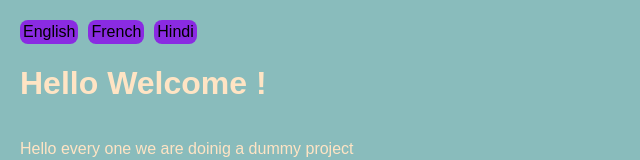
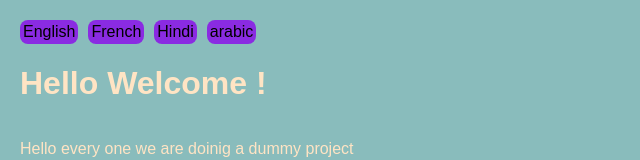
Before and after one commit to jainsahabtusharjain/il8next, a React (Vite) app: page / in a window 1280 px wide. Shown: the top 160 px of the page, without its empty margins (0-640 px from the left). Built offline with nearby package versions, Linux system fonts and the light colour scheme.

Commit message:
arabic language added

```diff
--- a/src/components/language-selector.jsx
+++ b/src/components/language-selector.jsx
@@ -1,4 +1,5 @@
 // import React from 'react'
+import { useEffect } from "react";
 import { useTranslation } from "react-i18next";
 
 
@@ -6,6 +7,7 @@ const languages = [
     {code : 'en', lang: 'English'},
     {code : 'fr', lang: 'French'},
     {code : 'hi', lang: 'Hindi'},
+    {code : 'ar', lang: 'arabic'},
 ];
 
 
@@ -13,11 +15,17 @@ const languages = [
 const languageselector = () => {
   const {i18n} = useTranslation();
   const changeLanguage = (lng) =>{
+    // console.log(lng + "new line 18")
     i18n.changeLanguage(lng);
   };
+  useEffect(() => {
+    console.log(i18n.dir())
+    document.body.dir = i18n.dir()
+  },[i18n, i18n.language])
   return (
     <div className='btn-container'>
         {languages.map((lng) => {
+            // console.log(lng)
             return <button className={lng.code === i18n.language ? "selected" : ""} key={lng.code} onClick={()=> changeLanguage(lng.code)}>{lng.lang}</button>
         })}
     </div>
--- a/src/i18n.js
+++ b/src/i18n.js
@@ -34,5 +34,14 @@ i18n.use(LanguageDetector).use(initReactI18next).init({
                 }
             }
         }
+    },
+    ar:{
+        translation:{
+            greetings: "مرحبا، مرحبا",
+            description: {
+                line1: "مرحبا بالجميع، نحن نعمل على مشروع وهمي",
+                line2: "هذا هو السطر الثاني"
+            }
+        }
     }
 })
```
